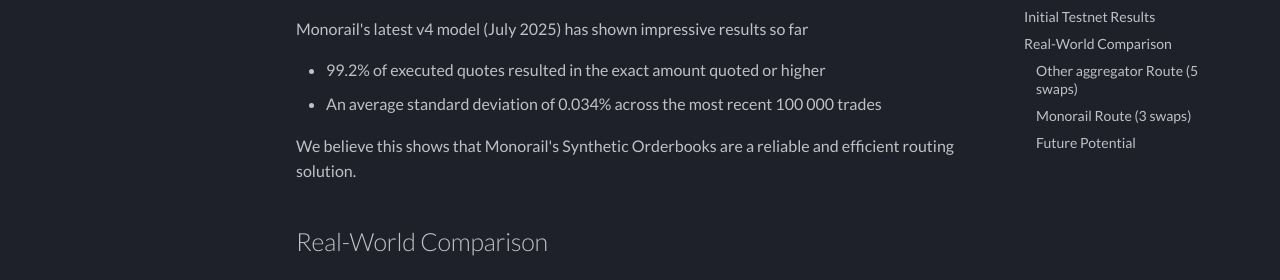
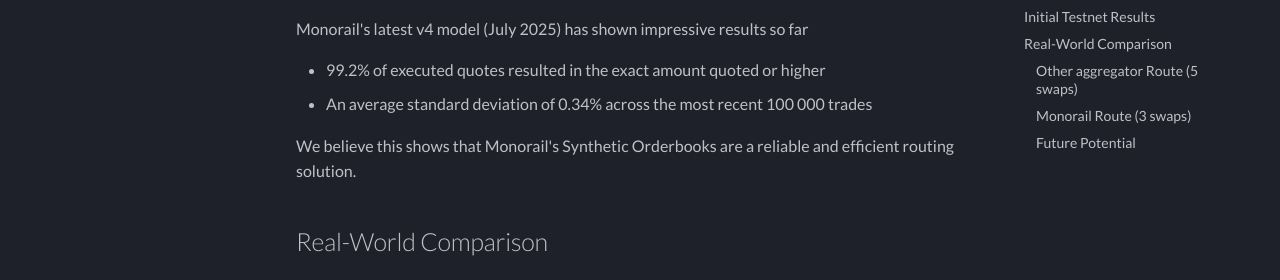
Before and after one commit to monorail-xyz/docs, an MkDocs documentation site: the page built from docs/performance.md, in a window 1280 px wide and 900 px high, scrolled down 512 px. Shown: the part 166-446 px from the top of the window. Built offline with MkDocs 1.6.1 and Material for MkDocs 9.7.7, drawn with Linux system fonts in a browser that asks for light colours; some web fonts are replaced.

Commit message:
Minor update to stddev

```diff
--- a/docs/performance.md
+++ b/docs/performance.md
@@ -18,7 +18,7 @@
 Monorail's latest v4 model (July 2025) has shown impressive results so far
 
 - 99.2% of executed quotes resulted in the exact amount quoted or higher
-- An average standard deviation of 0.034% across the most recent 100 000 trades
+- An average standard deviation of 0.34% across the most recent 100 000 trades
 
 We believe this shows that Monorail's Synthetic Orderbooks are a reliable and efficient routing solution.
 
```
